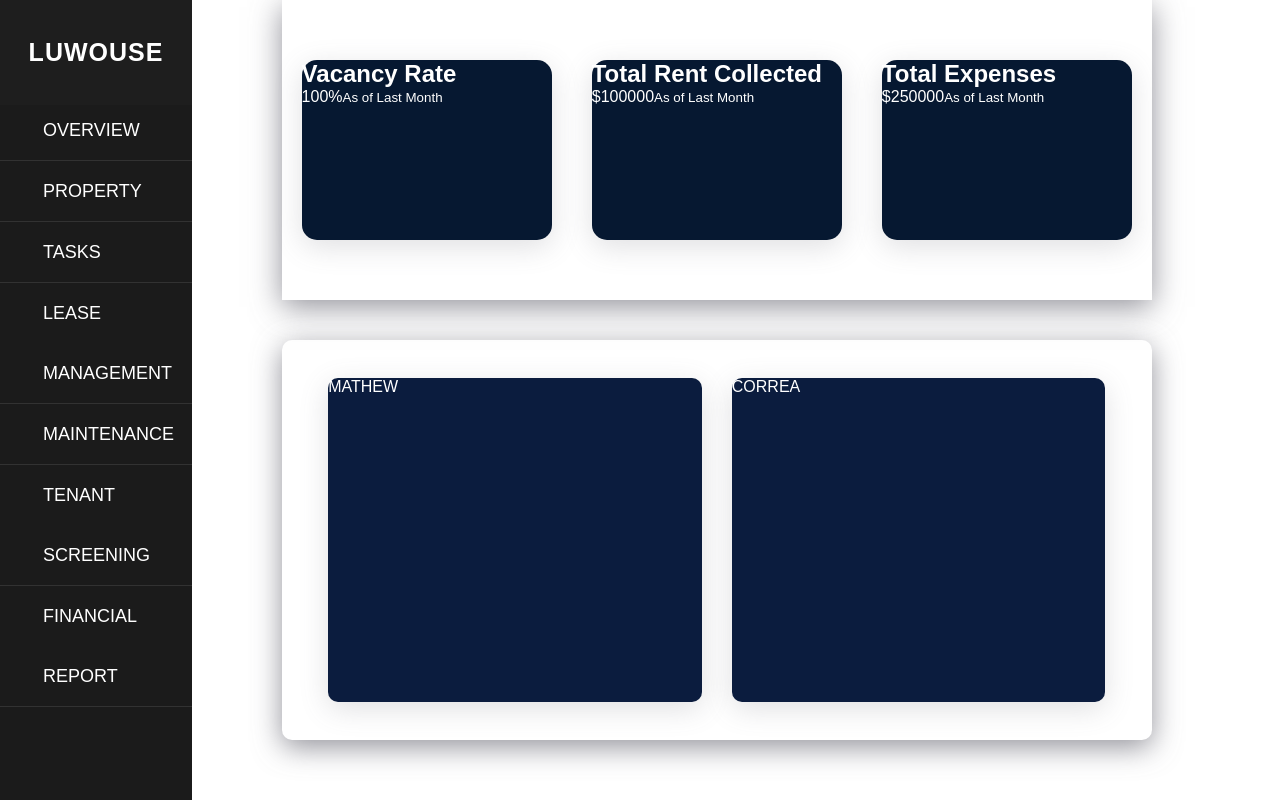
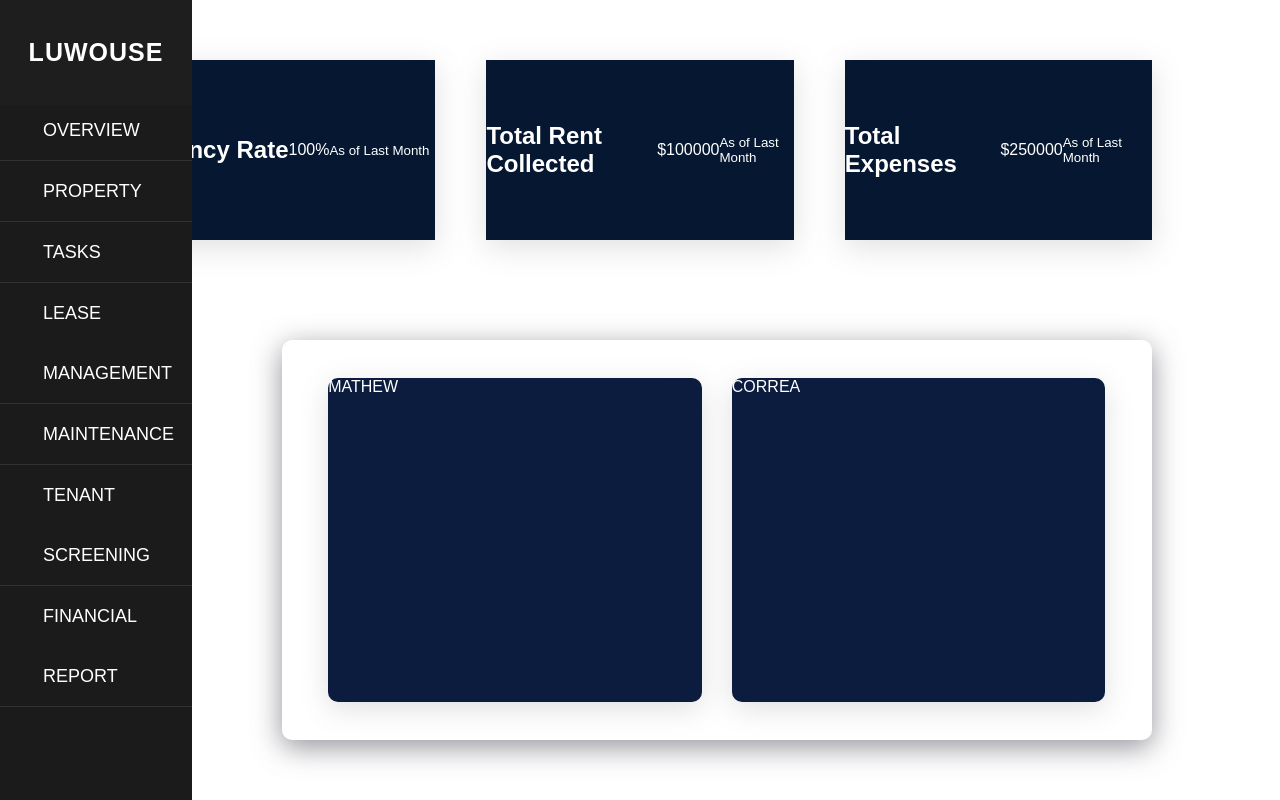
Before and after one commit to Correa95/Property-Management-System, a React (Vite) app in the folder client-side/: page /overview in a window 1280 px wide. Built offline with nearby package versions, Linux system fonts and the light colour scheme.

Commit message:
change the styling to reguler css

```diff
--- a/client-side/src/Components/Analysis.css
+++ b/client-side/src/Components/Analysis.css
@@ -1,18 +1,19 @@
 .statsContainer {
-  width: 85%;
+  width: 100%;
   height: 300px;
   display: flex;
-  justify-content: center;
+  justify-content: space-between;
   align-items: center;
-  margin-left: auto;
-  box-shadow: rgba(100, 100, 111, 0.7) 0px 7px 29px 0px;
+  /* margin-left: auto; */
+  /* box-shadow: rgba(100, 100, 111, 0.7) 0px 7px 29px 0px; */
 }
 .stats {
   color: #fff;
   background-color: #061831;
   width: 30%;
   height: 60%;
-  margin: 20px;
-  border-radius: 15px;
+  display: flex;
+  justify-content: center;
+  align-items: center;
   box-shadow: rgba(100, 100, 111, 0.2) 0px 7px 29px 0px;
 }
--- a/client-side/src/Components/Charts.jsx
+++ b/client-side/src/Components/Charts.jsx
@@ -1,9 +1,9 @@
-import styles from "./Charts.module.css";
+import "./Charts.css";
 function Charts() {
   return (
-    <section className={styles.charts}>
-      <div className={styles.revenue}>MATHEW</div>
-      <div className={styles.expense}>CORREA</div>
+    <section className="charts">
+      <div className="revenue">MATHEW</div>
+      <div className="expense">CORREA</div>
     </section>
   );
 }
--- a/client-side/src/Components/MonthlyStatement.jsx
+++ b/client-side/src/Components/MonthlyStatement.jsx
@@ -1,5 +1,5 @@
 import MonthlyCashFlowStatement from "./MonthlyCashFlowStatement";
-import Monthlytransaction from "./Monthlytransaction";
+import Monthlytransaction from "./MonthlyTransaction";
 
 function MonthlyStatement() {
   return (
--- a/client-side/src/Components/Monthlytransaction.jsx
+++ b/client-side/src/Components/Monthlytransaction.jsx
@@ -1,29 +1,29 @@
 import { useState } from "react";
-import styles from "./Monthlytransaction.module.css";
+import "./MonthlyTransaction.css";
 
-function Monthlytransaction() {
+function MonthlyTransaction() {
   const [isOpen, setIsOpen] = useState(false);
   function handleClose() {
     setIsOpen(!isOpen);
   }
   return (
-    <section className={styles.transactionStatementContainer}>
+    <section className="transactionStatementContainer">
       <h1>monthly Transaction</h1>
-      <div className={styles.statement} onClick={handleClose}>
+      <div className="statement" onClick={handleClose}>
         <h2>
           January Statement <span>+</span>
         </h2>
 
         {isOpen && (
           <>
-            <article className={styles.propertyDetail}>
+            <article className="propertyDetail">
               <h1>Nayekah Churr LLC</h1>
               <h3> Street: 240715 Fullstack Academy Graduate</h3>
               <h3>City: Atlanta</h3>
               <h3>State: Georgia</h3>
               <h3>ZipCode: 30349</h3>
             </article>
-            <div className={styles.transaction}>
+            <div className="transaction">
               <p>mathew unitX paid rent on x date</p>
               <p>mathew unitX paid rent on x date</p>
               <p>mathew unitX paid rent on x date</p>
@@ -47,4 +47,4 @@ function Monthlytransaction() {
   );
 }
 
-export default Monthlytransaction;
+export default MonthlyTransaction;
--- a/client-side/src/Components/NewTenant.jsx
+++ b/client-side/src/Components/NewTenant.jsx
@@ -1,10 +1,10 @@
-import styles from "./NewTenant.module.css";
+import "./NewTenant.css";
 
 function NewTenant() {
   return (
-    <div className={styles.newTenantContainer}>
-      <h1 className={styles.addTenantHeader}>ADD NEW TENANT</h1>
-      <form className={styles.tenantDetail}>
+    <div className="newTenantContainer">
+      <h1 className="addTenantHeader">ADD NEW TENANT</h1>
+      <form className="tenantDetail">
         <h1>Tenant Detail</h1>
         <label>
           First Name:
@@ -32,7 +32,7 @@ function NewTenant() {
         </label>
       </form>
 
-      <form className={styles.tenantPayment}>
+      <form className="tenantPayment">
         <h1>Payment Details</h1>
         <label>
           <label>
```
Also changed, not shown: client-side/src/Components/Charts.css (renamed from client-side/src/Components/Charts.module.css), client-side/src/Components/MonthlyTransaction.css (renamed from client-side/src/Components/MonthlyTransaction.module.css), client-side/src/Components/NavBar.css (renamed from client-side/src/Components/NavBar.module.css), client-side/src/Components/NewTenant.css (renamed from client-side/src/Components/NewTenant.module.css).
